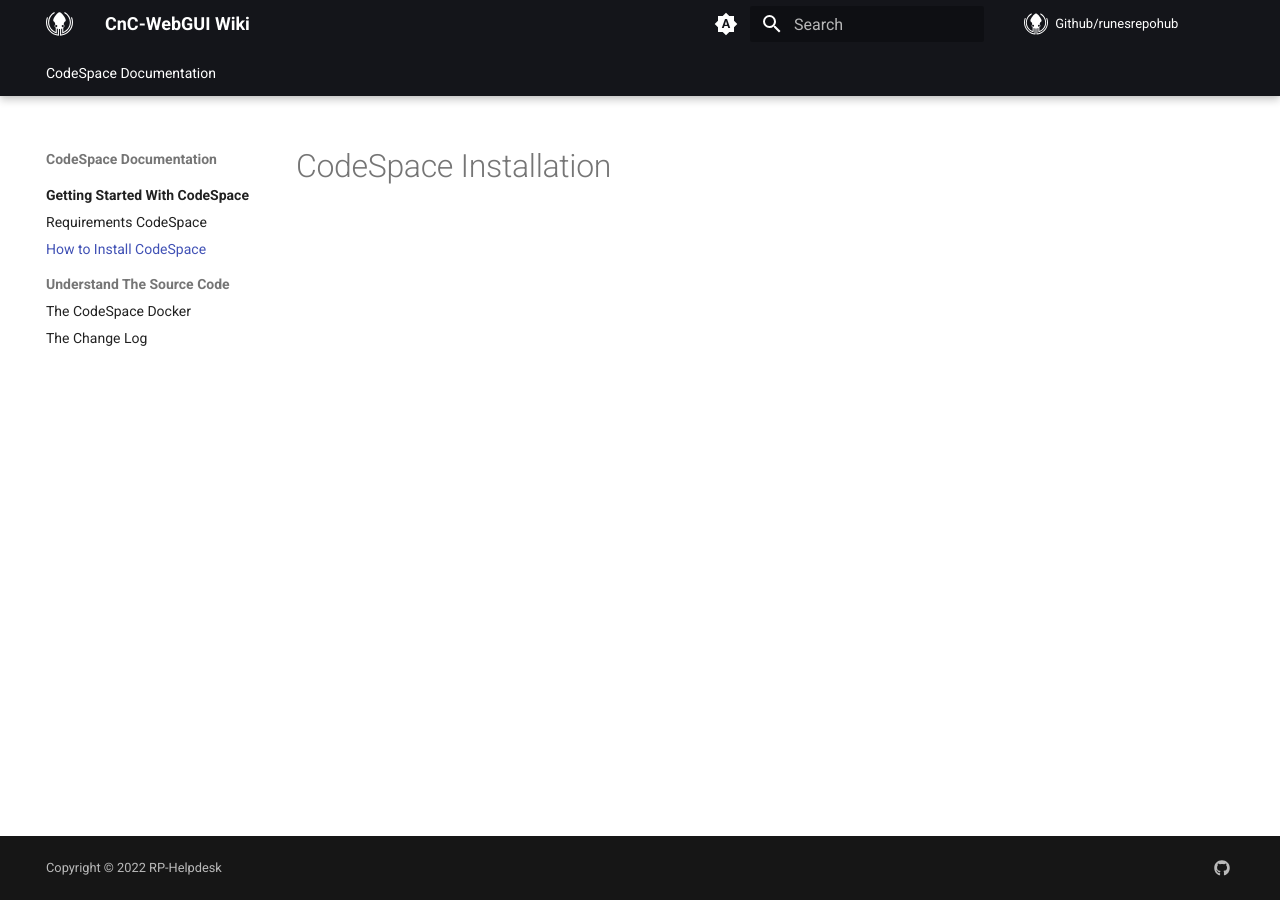
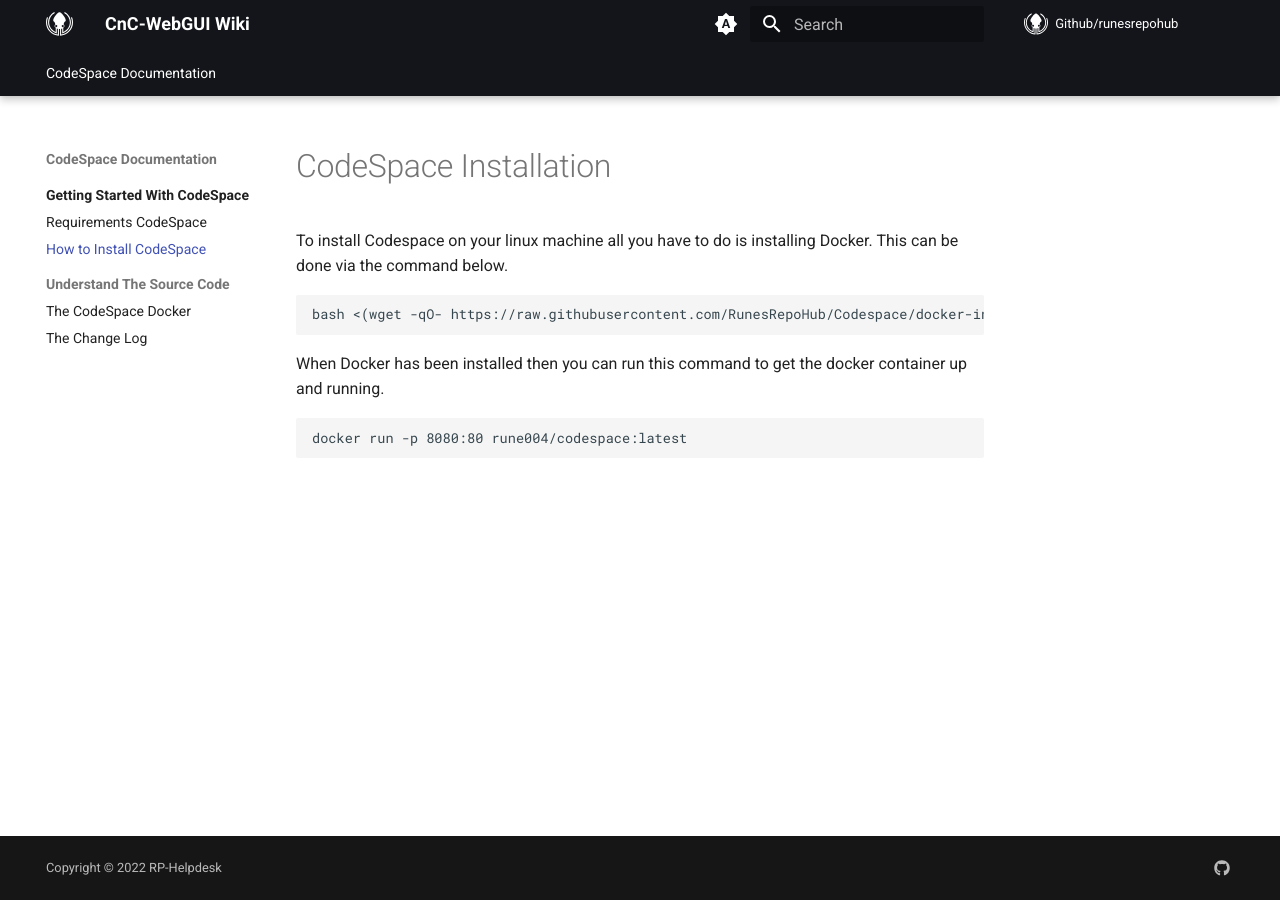
Before and after one commit to RunesRepoHub/Codespace, an MkDocs documentation site: the page built from docs/install.md, in a window 1280 px wide. Built offline with MkDocs 1.6.1 and Material for MkDocs 9.7.7, drawn with Linux system fonts in a browser that asks for light colours; comment, search, counter and statistics services are not loaded.

Commit message:
Added Installation Guide to wiki

````diff
--- a/docs/install.md
+++ b/docs/install.md
@@ -1 +1,13 @@
 # CodeSpace Installation
+
+To install Codespace on your linux machine all you have to do is installing Docker. This can be done via the command below.
+
+```
+bash <(wget -qO- https://raw.githubusercontent.com/RunesRepoHub/Codespace/docker-install-script.sh)
+```
+
+When Docker has been installed then you can run this command to get the docker container up and running.
+
+```
+docker run -p 8080:80 rune004/codespace:latest
+```
````
Also changed, not shown: 1 other file.
